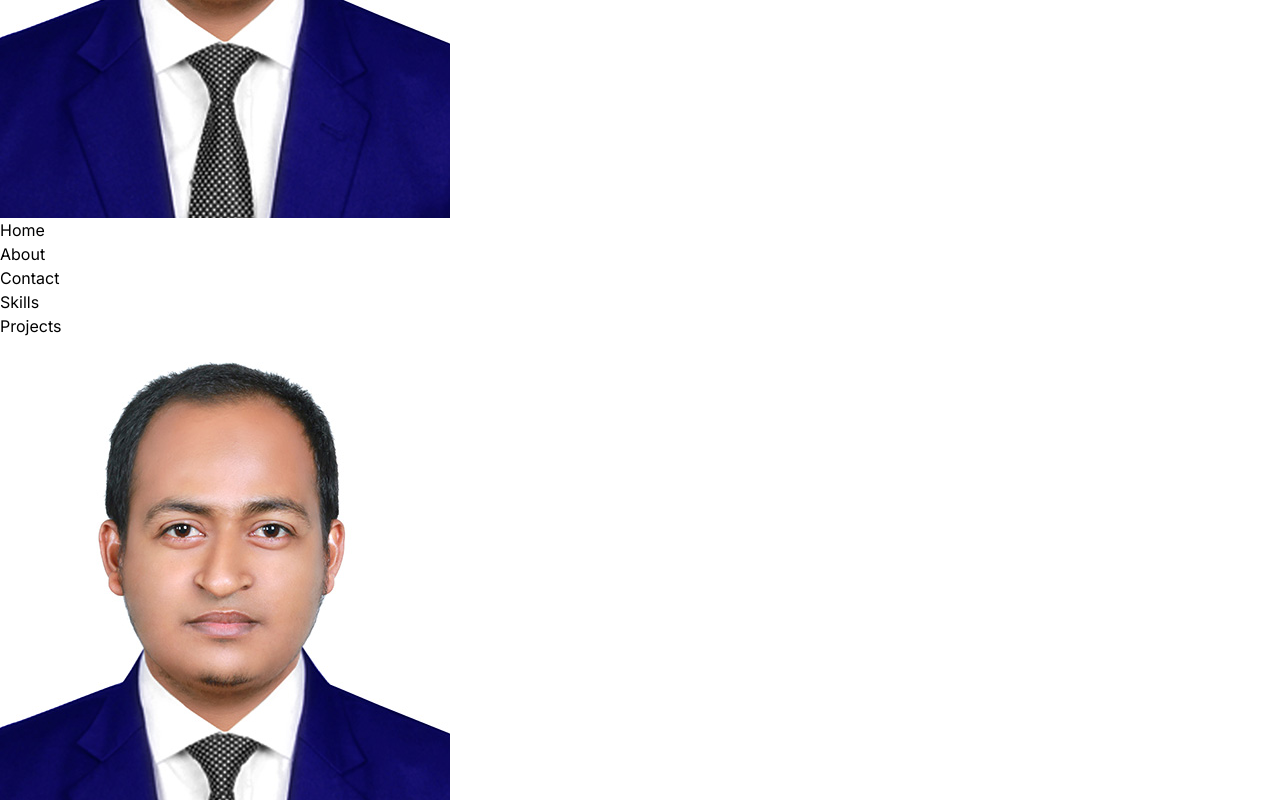
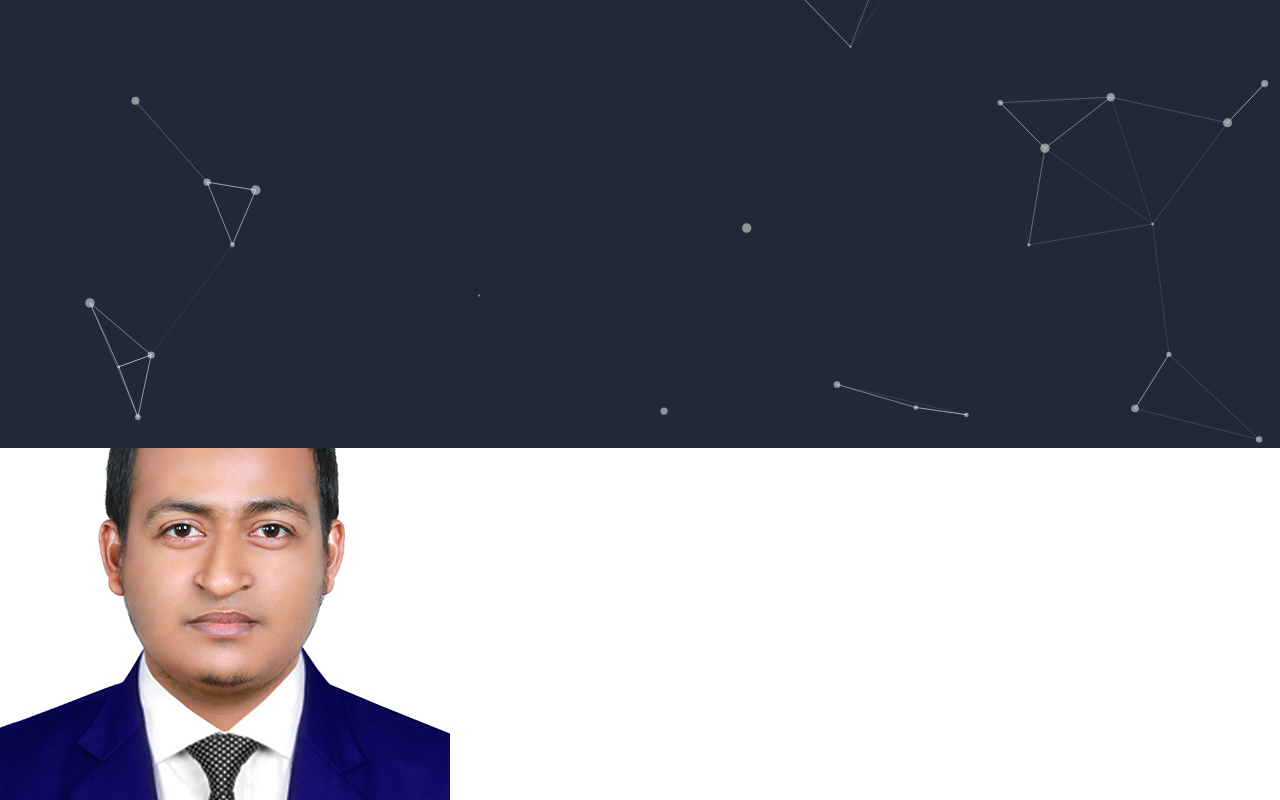
Before and after one commit to billalhossain2/my-portfolio-website, a React (Vite) app: page / in a window 1280 px wide. Shown: the part 352-1152 px from the top of the page. Built offline with nearby package versions, Linux system fonts and the light colour scheme.

Commit message:
added particles

```diff
--- a/package.json
+++ b/package.json
@@ -10,6 +10,7 @@
     "preview": "vite preview"
   },
   "dependencies": {
+    "@tsparticles/react": "^3.0.0",
     "hamburger-react": "^2.5.0",
     "localforage": "^1.10.0",
     "match-sorter": "^6.3.1",
@@ -17,7 +18,8 @@
     "react-dom": "^18.2.0",
     "react-icons": "^4.12.0",
     "react-router-dom": "^6.20.1",
-    "sort-by": "^1.2.0"
+    "sort-by": "^1.2.0",
+    "tsparticles": "^3.0.2"
   },
   "devDependencies": {
     "@types/react": "^18.2.37",
--- a/src/pages/Home/Home.jsx
+++ b/src/pages/Home/Home.jsx
@@ -1,8 +1,11 @@
 import "./Home.css";
-
+import ParticlesCustom from "./ParticlesCustom";
 const Home = () => {
   return (
-    <div>Home</div>
+    <div>
+     <ParticlesCustom></ParticlesCustom>
+     <h1>Here another </h1>
+    </div>
   )
 }
 
--- /dev/null
+++ b/src/pages/Home/ParticlesCustom.jsx
@@ -0,0 +1,107 @@
+import { useCallback, useEffect, useState } from "react";
+import Particles, { initParticlesEngine } from "@tsparticles/react";
+// import { loadAll } from "@/tsparticles/all"; // if you are going to use `loadAll`, install the "@tsparticles/all" package too.
+// import { loadFull } from "tsparticles"; // if you are going to use `loadFull`, install the "tsparticles" package too.
+import { loadSlim } from "@tsparticles/slim"; // if you are going to use `loadSlim`, install the "@tsparticles/slim" package too.
+// import { loadBasic } from "@tsparticles/basic"; // if you are going to use `loadBasic`, install the "@tsparticles/basic" package too.
+
+const ParticlesCustom = () => {
+    const [ init, setInit ] = useState(false);
+
+    // this should be run only once per application lifetime
+    useEffect(() => {
+        initParticlesEngine(async (engine) => {
+            await loadSlim(engine);
+        }).then(() => {
+            setInit(true);
+        });
+    }, []);
+
+    const particlesLoaded = (container) => {
+        console.log(container);
+    };
+
+
+  return (
+     <div>
+        {
+             init && <Particles
+             id="tsparticles"
+             particlesLoaded={particlesLoaded}
+             options={{
+                 background: {
+                     color: {
+                         value: "#1F2937",
+                     },
+                 },
+                 fpsLimit: 120,
+                 interactivity: {
+                     events: {
+                         onClick: {
+                             enable: true,
+                             mode: "push",
+                         },
+                         onHover: {
+                             enable: true,
+                             mode: "repulse",
+                         },
+                         resize: true,
+                     },
+                     modes: {
+                         push: {
+                             quantity: 4,
+                         },
+                         repulse: {
+                             distance: 200,
+                             duration: 0.4,
+                         },
+                     },
+                 },
+                 particles: {
+                     color: {
+                         value: "#ffffff",
+                     },
+                     links: {
+                         color: "#ffffff",
+                         distance: 150,
+                         enable: true,
+                         opacity: 0.5,
+                         width: 1,
+                     },
+                     move: {
+                         direction: "none",
+                         enable: true,
+                         outModes: {
+                             default: "bounce",
+                         },
+                         random: false,
+                         speed: 6,
+                         straight: false,
+                     },
+                     number: {
+                         density: {
+                             enable: true,
+                             area: 800,
+                         },
+                         value: 80,
+                     },
+                     opacity: {
+                         value: 0.5,
+                     },
+                     shape: {
+                         type: "circle",
+                     },
+                     size: {
+                         value: { min: 1, max: 5 },
+                     },
+                 },
+                 detectRetina: true,
+             }}
+         />
+        }
+     </div>
+
+  )
+}
+
+export default ParticlesCustom
--- a/src/pages/shared/Navbar/Navbar.jsx
+++ b/src/pages/shared/Navbar/Navbar.jsx
@@ -32,8 +32,8 @@ const Navbar = () => {
     const [isOpen, setOpen] = useState(false)
 
   return (
-    <div>
-      <div className="md:flex hidden justify-between items-center px-5 py-2 bg-gray-700 text-white text-[20px]">
+    <div className="">
+      <div className="md:flex hidden justify-between items-center px-5 py-2 bg-gray-700 text-white text-[20px] z-50 sticky">
         <div>
           <img
             className="w-12 h-12 rounded-full"
@@ -51,7 +51,7 @@ const Navbar = () => {
       </div>
 
       {/* Mobile Menu  */}
-      <div className="md:hidden text-gray-200 text-[20px] relative">
+      <div className="md:hidden text-gray-200 text-[20px] relative z-50">
         <div className="bg-gray-900 flex justify-between items-center p-3 border-b-[1px] border-gray-600">
         <div>
           <img
```
Also changed, not shown: 1 other file (tests, documents, lock files or other folders).
